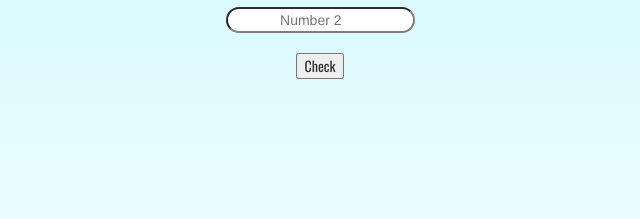
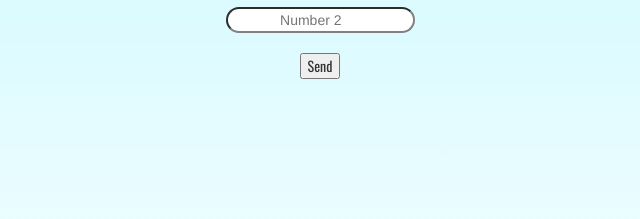
Before and after one commit to tranuhrl/project-90, a plain HTML site: page index.html in a window 1280 px wide. Shown: the part 302-521 px from the top of the page, 320-960 px from the left. Drawn offline with nearby package versions, Linux system fonts and the light colour scheme.

Commit message:
Update index.html

```diff
--- a/index.html
+++ b/index.html
@@ -56,7 +56,7 @@
       <input type = "text" placeholder = "             Number 2">
       <br>
       <br>
-      <button>Check</button>
+      <button>Send</button>
 </center>
   </body>
 </html>
```
